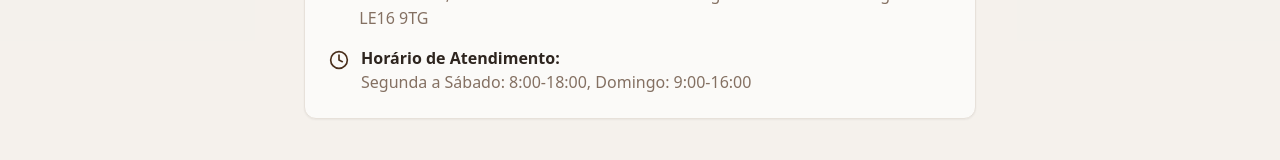
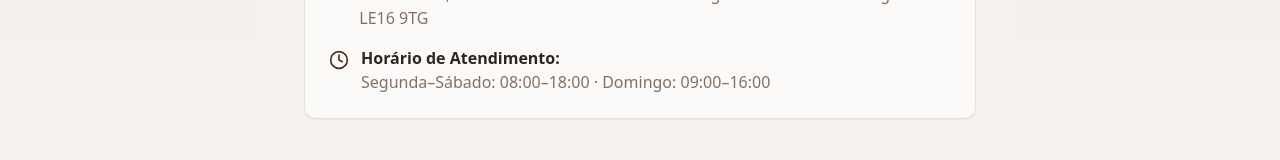
Before and after one commit to franklimaflm-rgb/brazilian-coffee, a React (Vite) app: page /help in a window 1280 px wide. Shown: the part 2500-2660 px from the top of the page. Built offline with nearby package versions, Linux system fonts and the light colour scheme; no server answers; the database is empty; what @lovable.dev/cloud-auth-js would draw is missing.

Commit message:
Changes
Co-authored-by: franklimaflm-rgb <263015374+franklimaflm-rgb@users.noreply.github.com>

```diff
--- a/src/pages/HelpPage.tsx
+++ b/src/pages/HelpPage.tsx
@@ -20,9 +20,12 @@ import { Accordion, AccordionContent, AccordionItem, AccordionTrigger } from "@/
 import { Input } from "@/components/ui/input";
 import { Badge } from "@/components/ui/badge";
 import { useState } from "react";
+import { useStoreSettings } from "@/hooks/useStoreSettings";
+import { formatHours } from "@/lib/storeSettings";
 
 const HelpPage = () => {
-  const { t } = useLanguage();
+  const { t, language } = useLanguage();
+  const { settings } = useStoreSettings();
   const [searchQuery, setSearchQuery] = useState("");
 
   const categories = [
@@ -278,7 +281,7 @@ const HelpPage = () => {
                   <div>
                     <p className="font-semibold">{t('help.contact.hours')}</p>
                     <p className="text-muted-foreground">
-                      {t('help.contact.hoursInfo')}
+                      {formatHours(settings.opening_hours, language === 'pt-BR' ? 'pt-BR' : 'en')}
                     </p>
                   </div>
                 </div>
```
